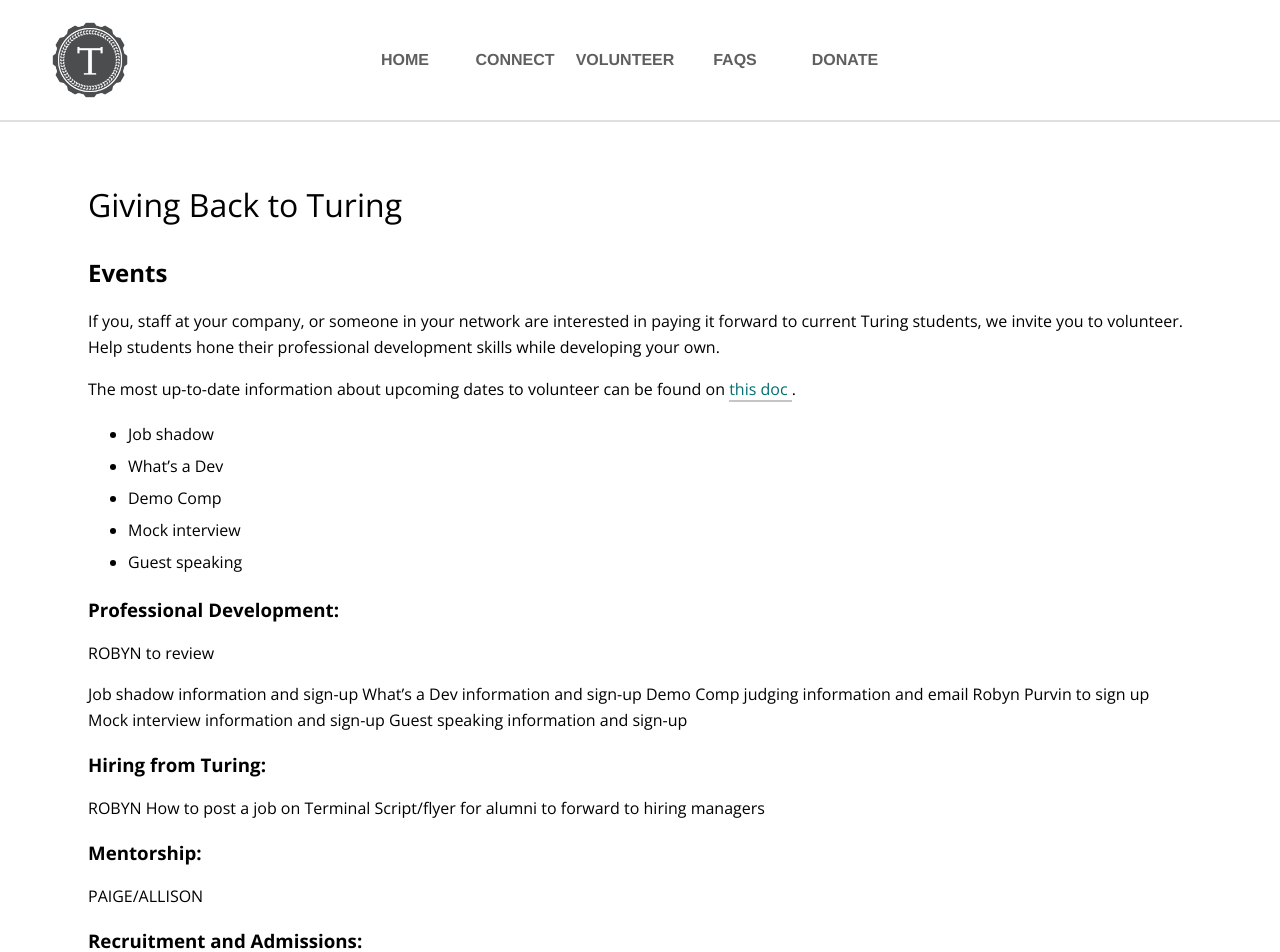
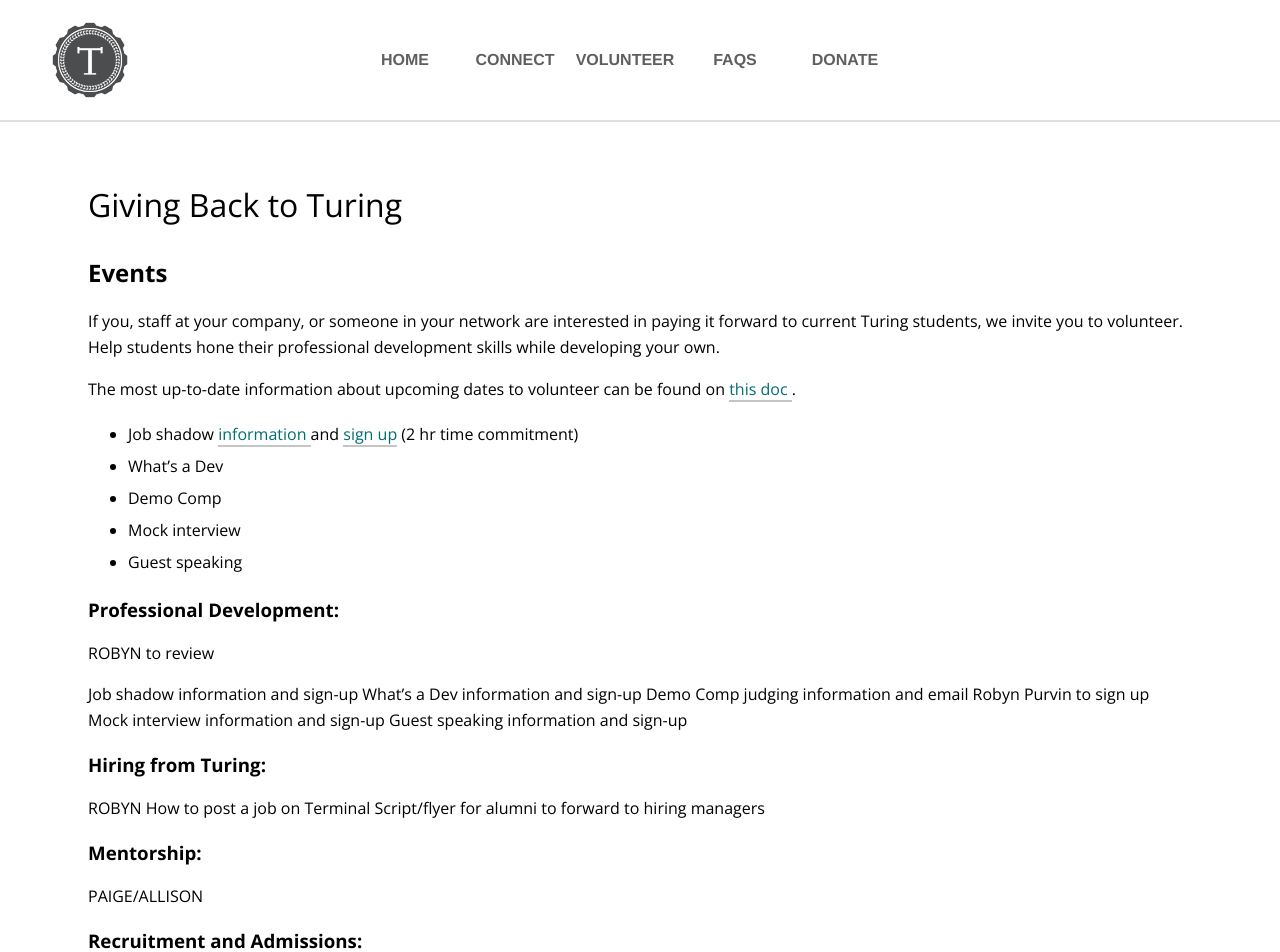
Before and after one commit to turingschool/alumni-site, a Jekyll site: the page built from volunteer.md, in a window 1280 px wide. Shown: the top 952 px of the page. Built offline with Jekyll 4.4.1, drawn with Linux system fonts in a browser that asks for light colours; nearby versions of some CDN libraries; comment, search, counter and statistics services are not loaded.

Commit message:
Update volunteer.md

```diff
--- a/volunteer.md
+++ b/volunteer.md
@@ -10,7 +10,8 @@ If you, staff at your company, or someone in your network are interested in payi
 
 The most up-to-date information about upcoming dates to volunteer can be found on [this doc
 ](https://docs.google.com/document/d/1onS8F9uzftFGJbgNWyIeTCmzQW0mkBLZoDxsrVvO51o/edit?usp=sharing).
-* Job shadow
+* Job shadow [information
+](https://docs.google.com/document/d/1c9quTBUg_atuLUIru5fSAlBm6sHlWP5QwPN4xAIyEvk/edit?usp=sharing) and [sign up](https://www.signupgenius.com/go/turingjobshadow) (2 hr time commitment)
 * What's a Dev
 * Demo Comp
 * Mock interview
```
